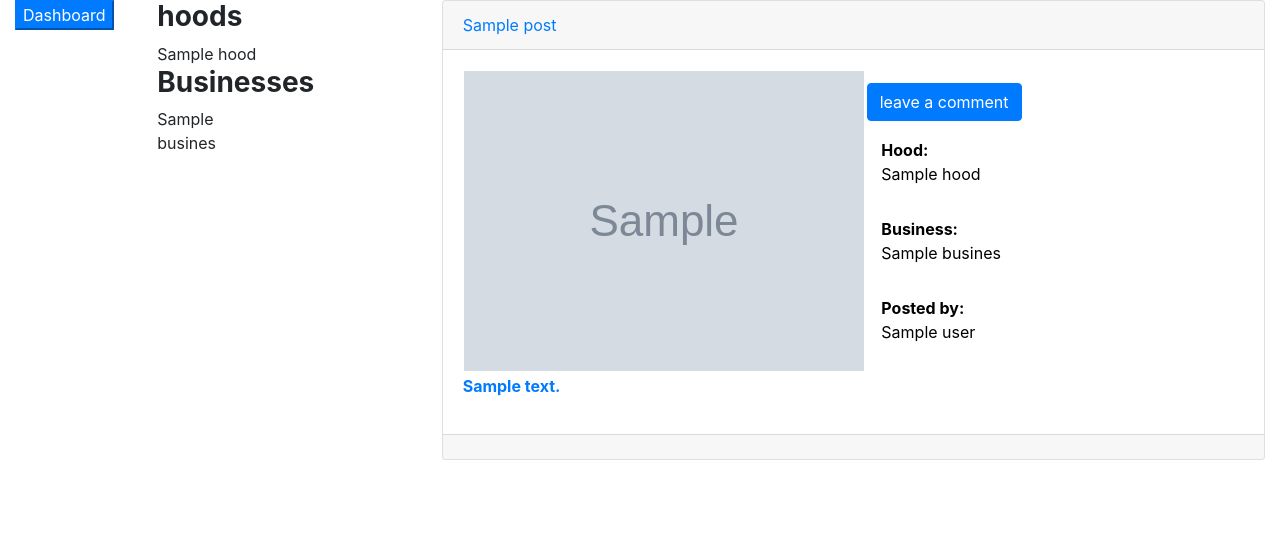
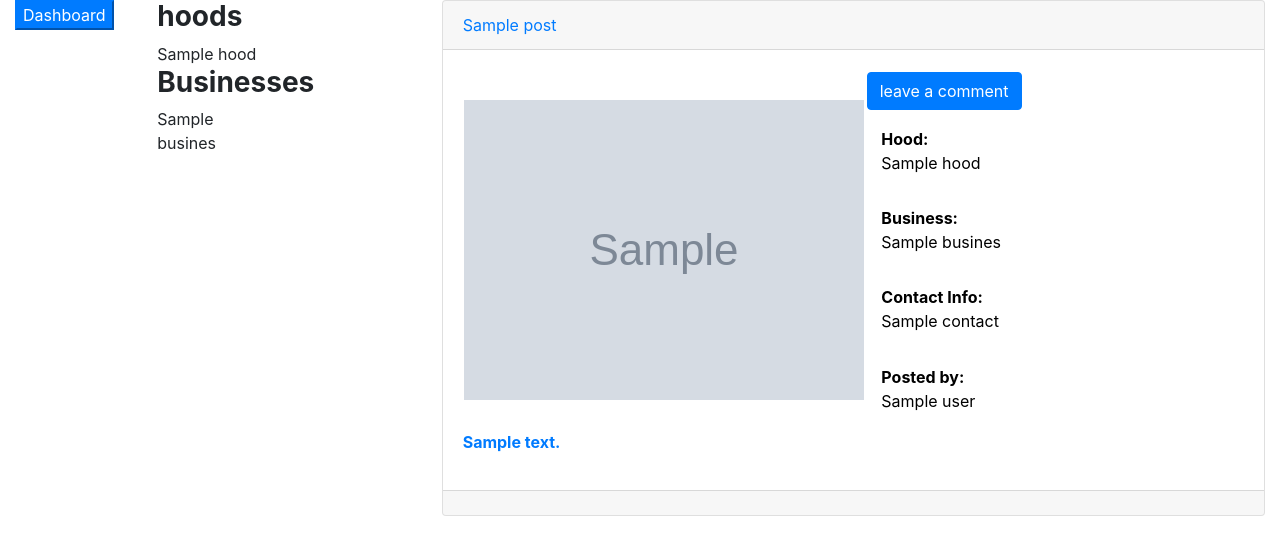
Before and after one commit to antonymburia/MyHood, a Django app: template hood/templates/home.html in a window 1280 px wide. Shown: the part 86-641 px from the top of the page. Run offline with Django 3.2, Linux system fonts and the light colour scheme; the template is opened without the code that fills it: most values are stand-ins (such as "Sample title", 1, 10 or a date in 2020); grey boxes marked "Sample" are stand-in pictures; some libraries are stand-ins or nearby versions; some web fonts are replaced.

Commit message:
modify home template

```diff
--- a/hood/templates/home.html
+++ b/hood/templates/home.html
@@ -74,6 +74,13 @@
                           <b>Business:</b> <br>
                           {{post.business.name}}
                         </td>
+                      </tr>
+                      <tr>
+                        <td class="right">
+                          <b>Contact Info:</b> <br>
+                          {{post.business.contact}}
+                        </td>
+                      </tr>
                       <tr>
                         <td class="right">
                           <p class="card-text"><b>Posted by:</b><br>
@@ -84,13 +91,6 @@
               </table>
 
               </td>
-              </tr>
-
-              <tr>
-
-                <td>
-
-                </td>
               </tr>
 
               </table>
@@ -118,9 +118,9 @@
   </div>
 </div>
 <style>
-.right{
-  color: #000;
-  padding: 10%;
-}
+  .right {
+    color: #000;
+    padding: 10%;
+  }
 </style>
 {%endblock%}
```
